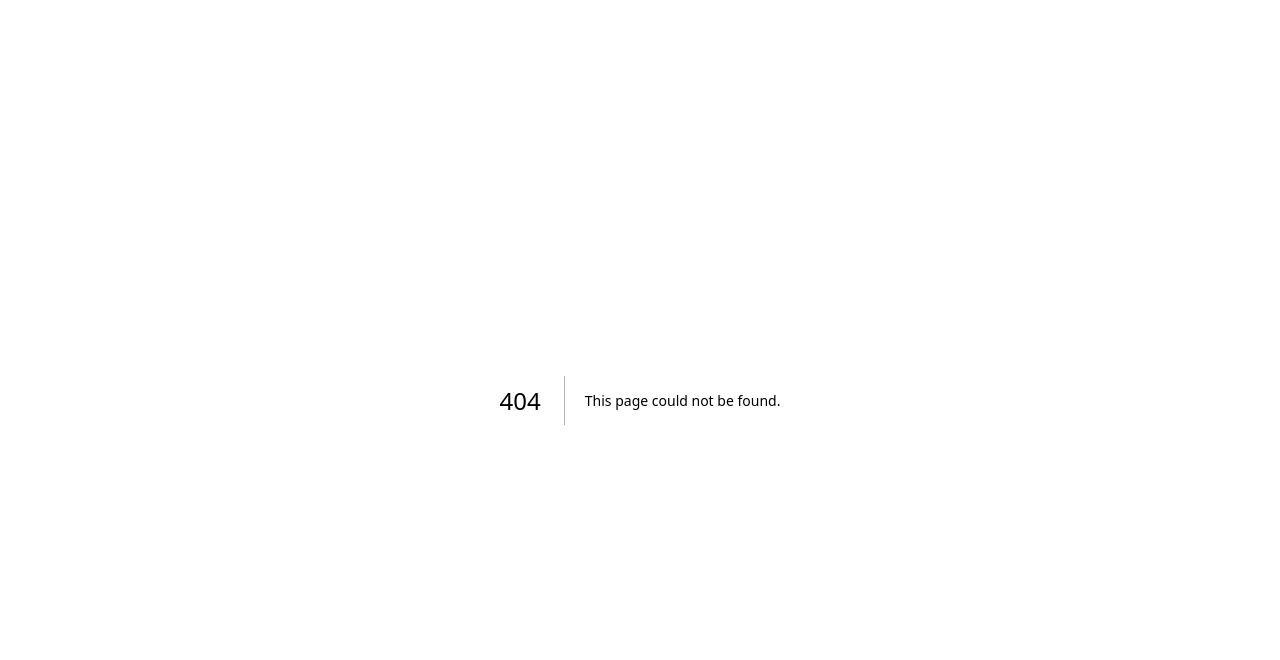
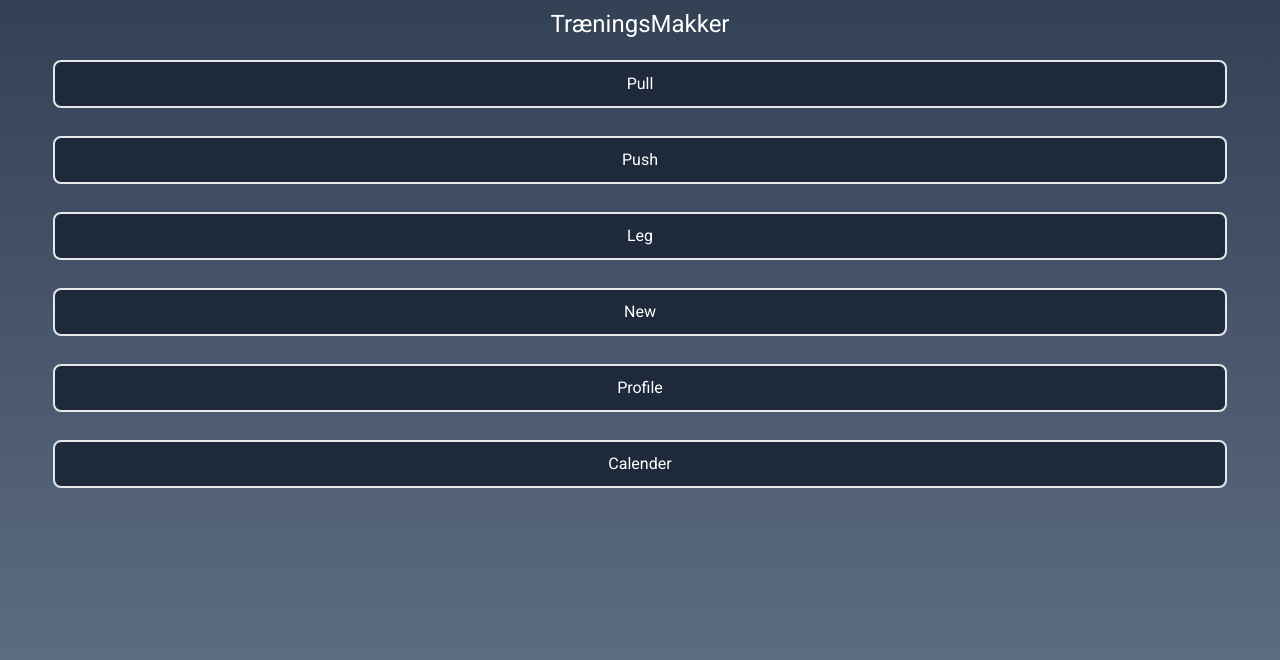
Before and after one commit to MHEM11/Portfolio, a Next.js app: page /TraeningsMakker in a window 1280 px wide. Before the commit this address had no page. Shown: the top 660 px of the page. Built offline with nearby package versions, Linux system fonts and the light colour scheme.

Commit message:
Start of TM

```diff
--- /dev/null
+++ b/src/app/TraeningsMakker/page.tsx
@@ -0,0 +1,33 @@
+import React from 'react'
+
+const TraeningsMakker = () => {
+  return (
+    <main className="bg-gradient-to-b from-slate-700 to-slate-500 text-white min-h-screen">
+      <div className="flex flex-col justify-center items-center">
+        <h2 className="text-2xl pt-2">TræningsMakker</h2>
+        <div className="flex flex-col w-full items-center pt-5 space-y-7">
+          <button className="rounded-lg bg-slate-800 w-11/12 h-12 border-2">
+            Pull
+          </button>
+          <button className="rounded-lg bg-slate-800 w-11/12 h-12 border-2">
+            Push
+          </button>
+          <button className="rounded-lg bg-slate-800 w-11/12 h-12 border-2">
+            Leg
+          </button>
+          <button className="rounded-lg bg-slate-800 w-11/12 h-12 border-2">
+            New
+          </button>
+          <button className="rounded-lg bg-slate-800 w-11/12 h-12 border-2">
+            Profile
+          </button>
+          <button className="rounded-lg bg-slate-800 w-11/12 h-12 border-2">
+            Calender
+          </button>
+        </div>
+      </div>
+    </main>
+  )
+}
+
+export default TraeningsMakker
```
